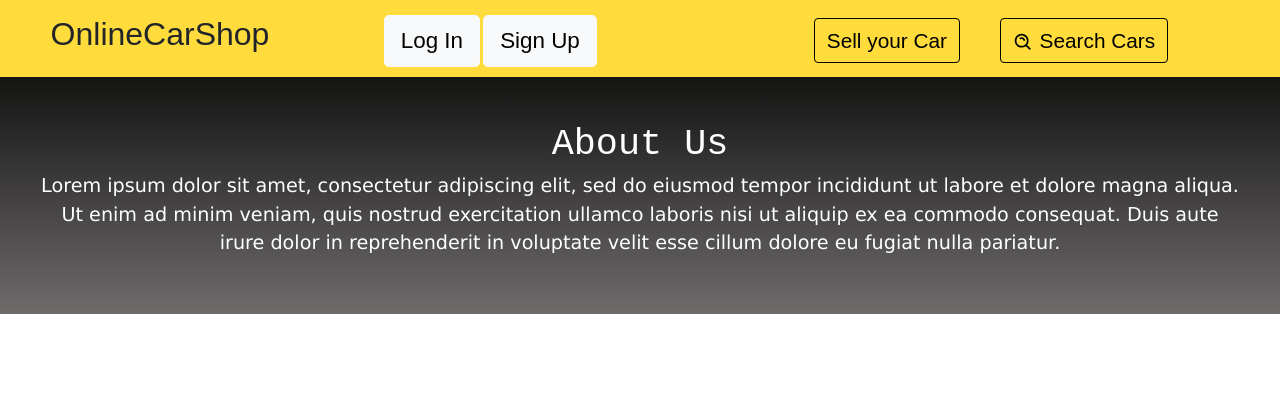
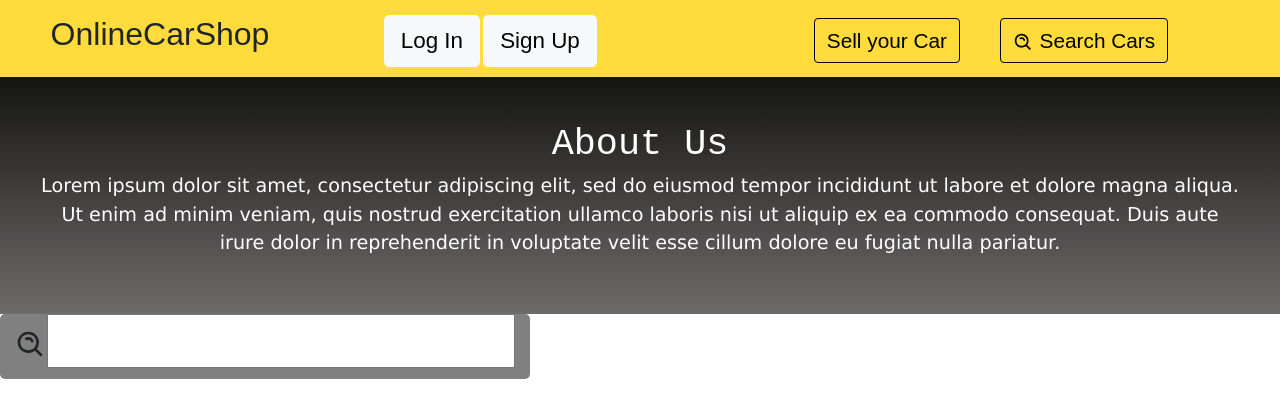
Before and after one commit to rm-prog/OnlineCarShop, a React (Create React App) app: page /search in a window 1280 px wide. Shown: the top 418 px of the page. Built offline with nearby package versions, Linux system fonts and the light colour scheme; a web font is replaced by a local one.

Commit message:
not finished FiltereSearch bar

```diff
--- /dev/null
+++ b/src/components/FilteredSearch.jsx
@@ -0,0 +1,27 @@
+import { BiSearchAlt } from 'react-icons/bi'
+
+const FilteredSearch = () => {
+
+    // CSS styles
+
+    const containerStyle = {
+        display: "inline-block",
+        fontSize: "2rem",
+        margin: "0 auto",
+        paddingLeft: "15px",
+        paddingRight: "15px",
+        width: "auto",
+        height: "65px",
+        backgroundColor: "grey",
+        borderRadius: "5px"
+    }
+
+    return (
+        <div style={containerStyle}>
+            <BiSearchAlt />
+            <input/>
+        </div>
+    )
+}
+
+export default FilteredSearch
--- a/src/components/HeaderNav.jsx
+++ b/src/components/HeaderNav.jsx
@@ -51,9 +51,11 @@ const HeaderNav = () => {
 
     return (
         <nav style={navBarStyle}>
-            <header style={headerStyle}>
-                OnlineCarShop
-            </header>
+            <Link to='/' style={{ color: "inherit",textDecoration: "none" }}>
+                <header style={headerStyle}>
+                    OnlineCarShop
+                </header>
+            </Link>
             <div style={logBtnStyle}>
                 <Link to='/login'>
                     <Button variant='light' size='lg' style={{fontSize: "1.4rem"}}>
--- a/src/routes/SearchCar.jsx
+++ b/src/routes/SearchCar.jsx
@@ -1,9 +1,11 @@
 import Introduction from "../components/Introduction"
+import FilteredSearch from "../components/FilteredSearch"
 
 const SearchCar = () => {
     return (
         <div>
             <Introduction />
+            <FilteredSearch />
         </div>
     )
 }
```
